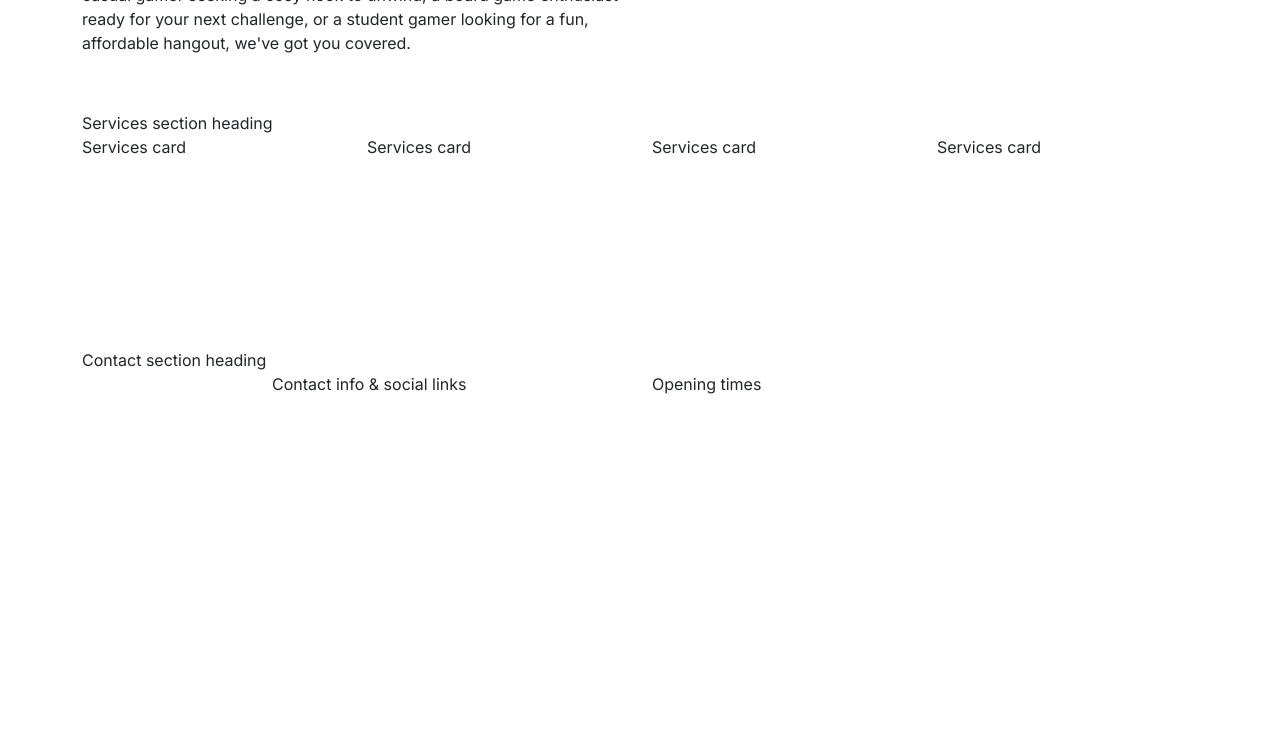
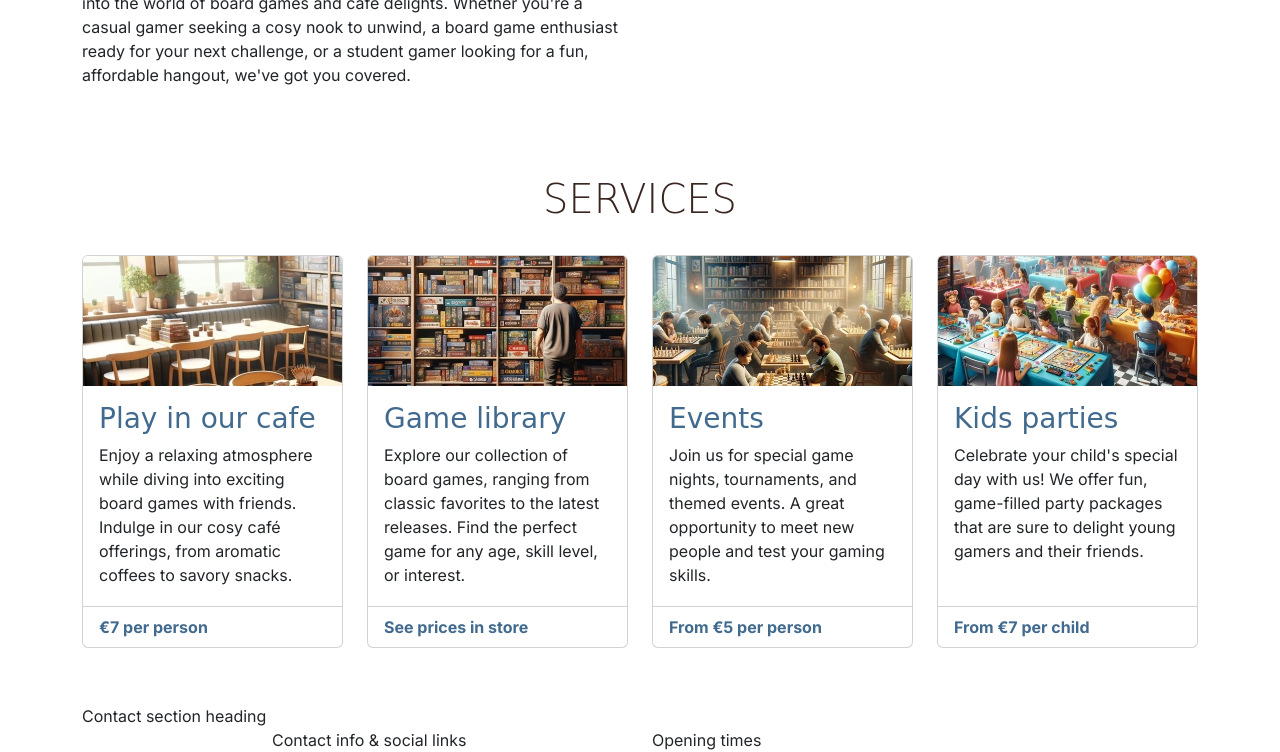
Before and after one commit to MarshallJD1/BoardwalkGames, a plain HTML site: page index.html in a window 1280 px wide. Shown: the part 404-1156 px from the top of the page. Before the commit the page ends 800 px from the top, so only its background shows below. Drawn offline with nearby package versions, Linux system fonts and the light colour scheme; a web font is replaced by a local one.

Commit message:
Add media queries and services section

```diff
--- a/assets/css/style.css
+++ b/assets/css/style.css
@@ -22,14 +22,22 @@ h2,
 h3 {
     font-family: var(--secondary-font);
     color: var(--primary-color);
+}
+
+h1,
+h2 {
     text-transform: uppercase;
+}
+
+h2 {
+    margin-bottom: 2rem;
 }
 
 .sub-heading-color {
     color: var(--highlight-color);
 }
 
-section {
+.section {
     margin-top: 2rem;
     margin-bottom: 2rem;
 }
@@ -44,10 +52,22 @@ section {
     width: 30px;
 }
 
-/*Header*/
+/* Header */
 
 #header .lead {
     font-family: var(--secondary-font);
+}
+
+/* Services */
+
+#services .card-footer {
+    font-weight: bold;
+    color: var(--highlight-color);
+    background-color: transparent;
+}
+
+#services .card {
+    margin-bottom: 1.5rem;
 }
 
 /* grid visualisation CSS for testing */
@@ -61,3 +81,37 @@ section {
     border: 2px solid white;
     background-color: lightgray;
 } */
+
+/* Media queries */
+
+/* Medium devices (tablets, 768px and up) */
+@media screen and (min-width: 768px) {
+    /* Make all service cards the same height for consistency */
+    #services .card-body {
+        min-height: 191px;
+    }
+}
+
+/* Large devices (small laptops, 992px and up) */
+@media screen and (min-width: 992px) {
+    /* Make all service cards the same height for consistency */
+    #services .card-body {
+        min-height: auto;
+    }
+}
+
+/* xl devices (large desktops, 1200px and up) */
+@media screen and (min-width: 1200px) {
+    /* make all service cards the same height for consistency */
+    #services .card-body {
+        min-height: 220px;
+    }
+}
+
+/* xxl devices (larger desktops, 1400px and up) */
+@media screen and (min-width: 1400px) {
+    /* make all service cards the same height for consistency */
+    #services .card-body {
+        min-height: 195px;
+    }
+}
--- a/index.html
+++ b/index.html
@@ -87,7 +87,7 @@
                         </div>
                         <div class="carousel-item">
                             <img src="assets/images/boardwalk-games-carousel-image-5.webp" class="d-block w-100"
-                                alt="A cup of steaming coffee on a wooden table, some playing cards, and a notebook.">
+                                alt="A cup of steaming coffee on a wooden table, some playing cards, and a notebook">
                         </div>
                         <div class="carousel-item">
                             <img src="assets/images/boardwalk-games-carousel-image-6.webp" class="d-block w-100"
@@ -112,13 +112,79 @@
     <!-- main element to hold all key sections of the home page. It is not part of the grid structure -->
     <main>
         <!-- Services section -->
-        <section class="container">
+        <section id="services" class="container section">
             <div class="row">
-                <div class="col-12">Services section heading</div>
-                <div class="col-12 col-md-6 col-xl-3">Services card</div>
-                <div class="col-12 col-md-6 col-xl-3">Services card</div>
-                <div class="col-12 col-md-6 col-xl-3">Services card</div>
-                <div class="col-12 col-md-6 col-xl-3">Services card</div>
+                <div class="col-12 text-center">
+                    <h2 class="display-6">Services</h2>
+                </div>
+                <div class="col-12 col-md-6 col-xl-3">
+                    <div class="card">
+                        <img src="assets/images/services-1.webp" class="card-img-top"
+                            alt="Boardwalk games cafe table by a window, stacks of boardgames can be seen on the table">
+                        <div class="card-body">
+                            <h3 class="card-title sub-heading-color">Play in our cafe</h3>
+                            <p class="card-text">
+                                Enjoy a relaxing atmosphere while diving into exciting board
+                                games with friends. Indulge in our cosy café offerings, from
+                                aromatic coffees to savory snacks.
+                            </p>
+                        </div>
+                        <div class="card-footer">
+                            <p class="mb-0">€7 per person</p>
+                        </div>
+                    </div>
+                </div>
+                <div class="col-12 col-md-6 col-xl-3">
+                    <div class="card">
+                        <img src="assets/images/services-2.webp" class="card-img-top"
+                            alt="Board games stacked in bookshelves, a man can be seen browsing the shelves" />
+                        <div class="card-body">
+                            <!-- bootstrap cards come as h5 by default, changed to h3 to fit project heading hierarchy -->
+                            <h3 class="card-title sub-heading-color">Game library</h3>
+                            <p class="card-text">
+                                Explore our collection of board games, ranging from classic
+                                favorites to the latest releases. Find the perfect game for
+                                any age, skill level, or interest.
+                            </p>
+                        </div>
+                        <div class="card-footer">
+                            <p class="mb-0">See prices in store</p>
+                        </div>
+                    </div>
+                </div>
+                <div class="col-12 col-md-6 col-xl-3">
+                    <div class="card">
+                        <img src="assets/images/services-3.webp" class="card-img-top">
+                        <div class="card-body">
+                            <h3 class="card-title sub-heading-color">Events</h3>
+                            <p class="card-text">
+                                Join us for special game nights, tournaments, and themed
+                                events. A great opportunity to meet new people and test your
+                                gaming skills.
+                            </p>
+                        </div>
+                        <div class="card-footer">
+                            <p class="mb-0">From €5 per person</p>
+                        </div>
+                    </div>
+                </div>
+                <div class="col-12 col-md-6 col-xl-3">
+                    <div class="card">
+                        <img src="assets/images/services-4.webp" class="card-img-top"
+                            alt="A kids party being held at Boardwalk Games">
+                        <div class="card-body">
+                            <h3 class="card-title sub-heading-color">Kids parties</h3>
+                            <p class="card-text">
+                                Celebrate your child's special day with us! We offer fun,
+                                game-filled party packages that are sure to delight young
+                                gamers and their friends.
+                            </p>
+                        </div>
+                        <div class="card-footer">
+                            <p class="mb-0">From €7 per child</p>
+                        </div>
+                    </div>
+                </div>
             </div>
         </section>
     </main>
```
Also changed, not shown: game-library.html (+2 -2 lines).
